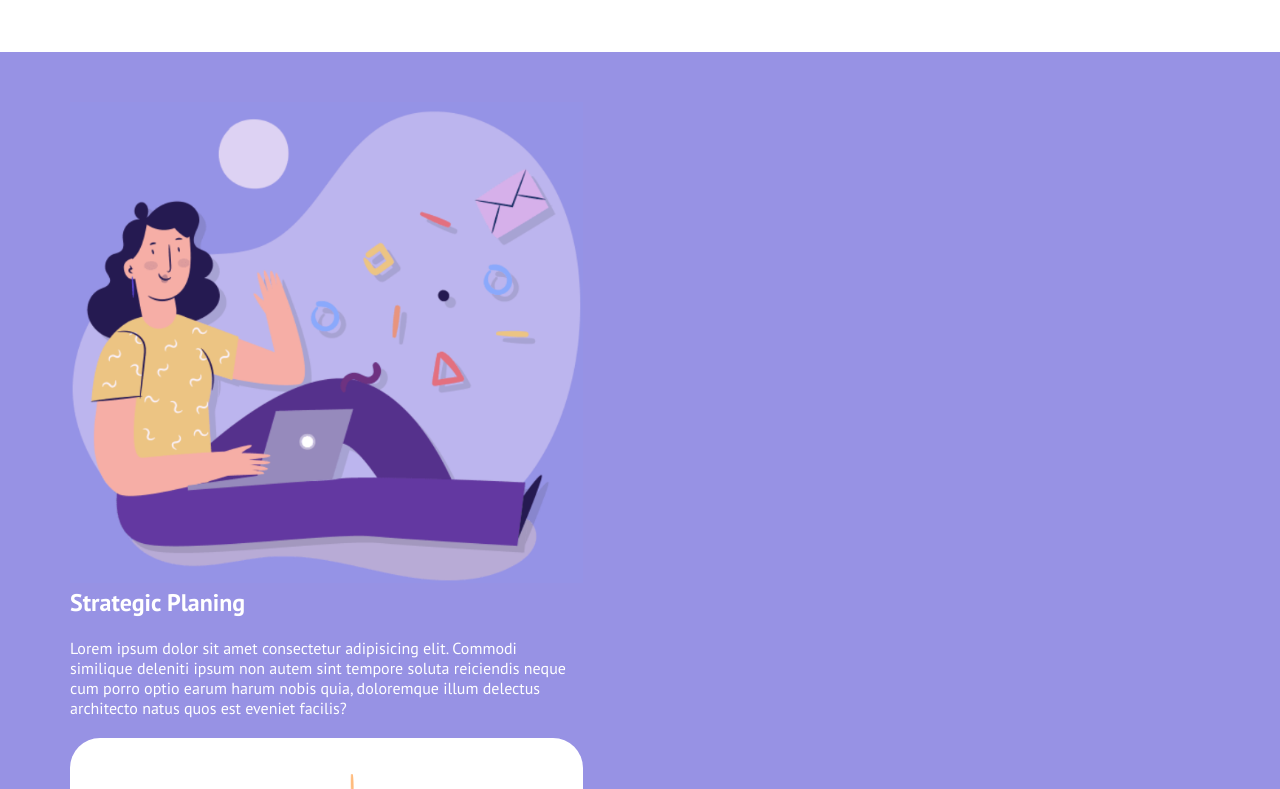
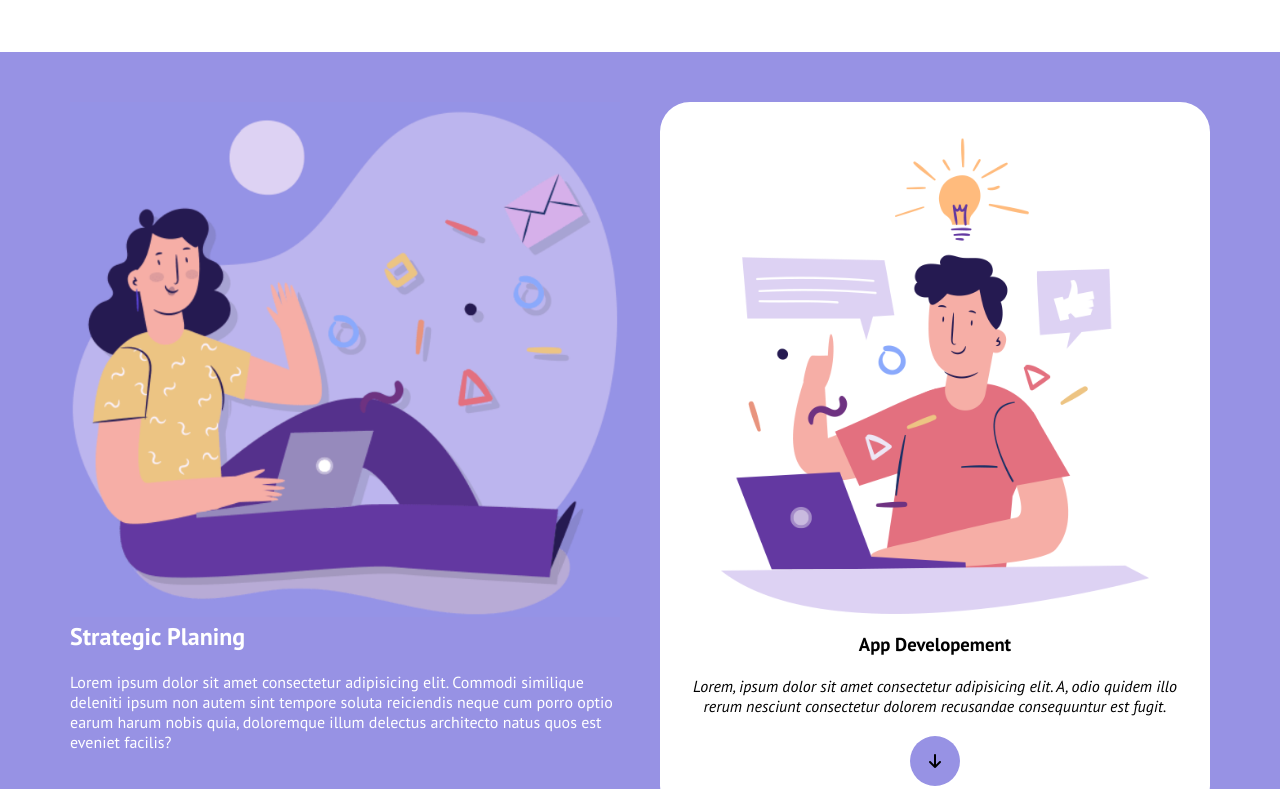
Before and after one commit to franedsandi/htmlcss-responsive-layout, a plain HTML site: page index.html in a window 1280 px wide. Shown: the part 740-1529 px from the top of the page. Drawn offline with Linux system fonts and the light colour scheme.

Commit message:
[fix] (planing) :card position

```diff
--- a/css/style.css
+++ b/css/style.css
@@ -19,7 +19,9 @@
 .row{
     display: flex;
 }
-
+.button:hover{
+    cursor: pointer;
+  }
 
 /* HEADER */
 header{
@@ -73,9 +75,6 @@ header a{
     display: flex;
     justify-content: center;
     align-items: center;
-  }
-  .menu .button:hover{
-    cursor: pointer;
   }
   .menu .button a{
     color: black;
@@ -399,16 +398,15 @@ footer a{
     #intro .grid :nth-child(2) .card{
         height: calc(100% - 20px);
     }
+    #planning .container .col{
+        width: calc(100% / 2 - 20px);
+        }
     #planning .row,
     #benefits .row,
     #about .row,
     #testimonials .row{
         flex-direction: row;
         justify-content: space-between;
-    }
-
-    #planning .container .col{
-    width: 45%;
     }
 
     #testimonials .row .col:first-child{
--- a/index.html
+++ b/index.html
@@ -102,22 +102,17 @@
 
         <section id="planning">
             <div class="container">
-                <div class="row grid">
+                <div class="row">
                     <div class="col">
-                        <div class="first-image">
-                            <img src="./img/planning1.png" alt="planing 1">
-                          </div>
-                          <div class="text-one">
+                        <img src="./img/planning1.png" alt="planing 1">
+                        <div class="text-one">
                             <h2>Strategic Planing</h2>
                             <p>Lorem ipsum dolor sit amet consectetur adipisicing elit. Commodi similique deleniti ipsum non autem sint tempore soluta reiciendis neque cum porro optio earum harum nobis quia, doloremque illum delectus architecto natus quos est eveniet facilis?</p>
-                          </div>
                         </div>
                     </div>
                     <div class="col">
                         <div class="card">
-                            <div class="second-image">
-                                <img src="./img/planning2.png" alt="planing 2">
-                            </div>
+                            <img src="./img/planning2.png" alt="planing 2">
                             <div class="text-two">
                             <h3>App Developement</h3>
                             <p>Lorem, ipsum dolor sit amet consectetur adipisicing elit. A, odio quidem illo rerum nesciunt consectetur dolorem recusandae consequuntur est fugit.</p>
@@ -128,6 +123,7 @@
                         </div>
                     </div>
                 </div>
+            </div>
         </section>
         <section id="testimonials">
             <div class="container">
```
